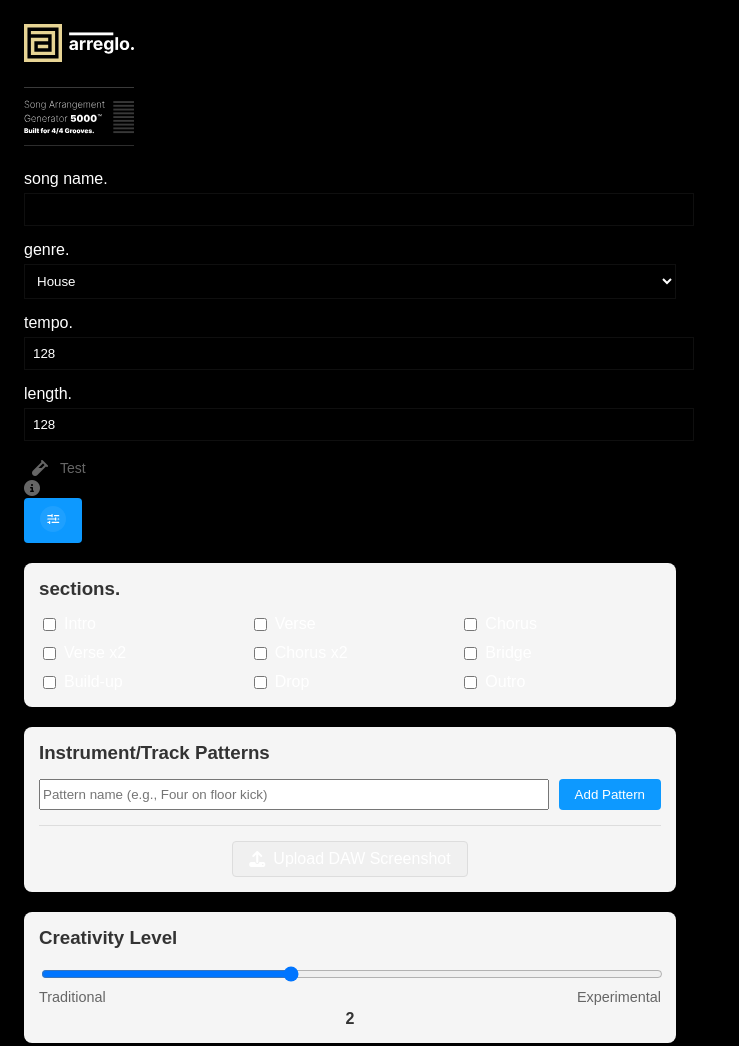
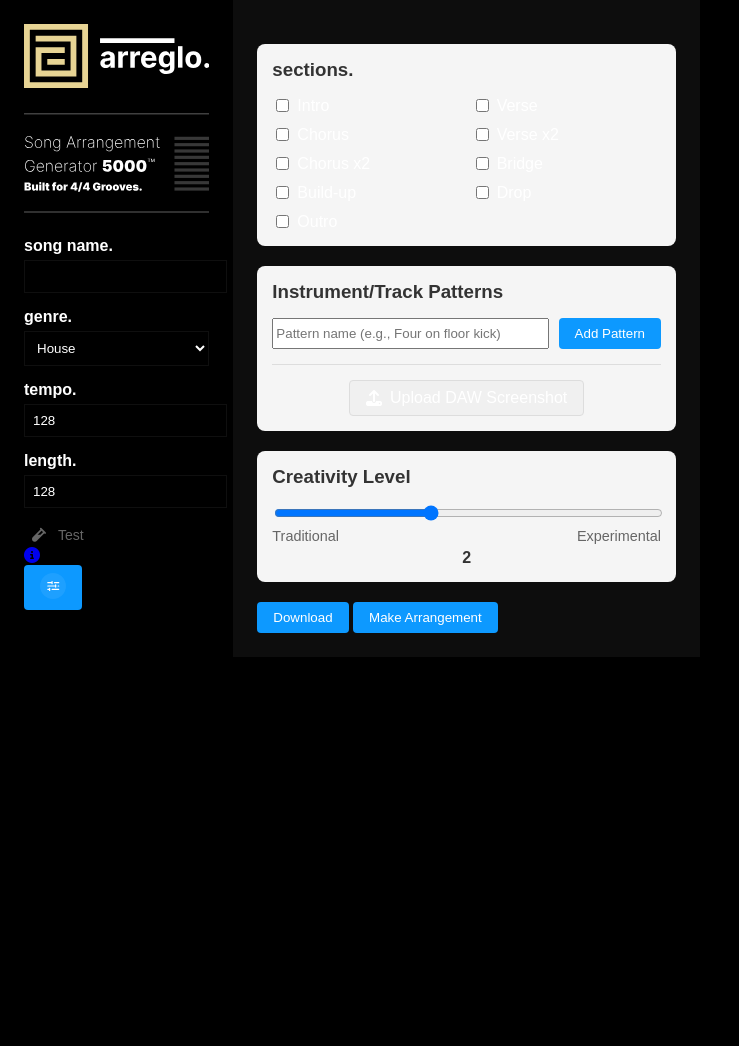
Before and after one commit to ztfo/arreglo, a website built with webpack: page src/ui/index.html in a window 1280 px wide. Shown: the top 1046 px of the page, without its empty margins (0-739 px from the left). After the commit the page ends 800 px from the top, so only its background shows below. Built offline with nearby package versions, Linux system fonts and the light colour scheme.

Commit message:
styling in progress, main dashboard there

```diff
--- a/src/ui/index.html
+++ b/src/ui/index.html
@@ -7,9 +7,9 @@
 <body>
     <div class="container" role="main" aria-live="polite">
         <form id="songForm">
-            <div class="left-panel">
+            <div class="panel left">
                 <div id="arregloLogo" class="logo">
-                    <svg width="117" height="41" viewBox="0 0 117 41" fill="none" xmlns="http://www.w3.org/2000/svg">
+                    <svg viewBox="0 0 117 41" fill="none" xmlns="http://www.w3.org/2000/svg">
                         <path d="M7.34889 11.0231L29.395 11.0231L29.395 29.3949H11.0232L11.0232 18.3718L25.7207 18.3718V14.6975L7.34889 14.6975L7.34888 33.0693L33.0694 33.0693L33.0694 7.34877L7.34889 7.34877V11.0231Z" fill="url(#paint0_radial_140_19263)"/>
                         <path d="M25.7207 22.0461L14.6976 22.0462V25.7206L25.7207 25.7206V22.0461Z" fill="url(#paint1_radial_140_19263)"/>
                         <path fill-rule="evenodd" clip-rule="evenodd" d="M0 40.4179L7.03759e-06 0L40.4179 7.03759e-06L40.4179 40.4179L0 40.4179ZM3.67436 3.67436L36.7436 3.67436L36.7436 36.7436L3.67436 36.7436L3.67436 3.67436Z" fill="url(#paint2_radial_140_19263)"/>
@@ -36,7 +36,7 @@
                         </svg>
                 </div>
                 <div id="arregloLabel" class="label">
-                    <svg width="117" height="63" viewBox="0 0 117 63" fill="none" xmlns="http://www.w3.org/2000/svg">
+                    <svg viewBox="0 0 117 63" fill="none" xmlns="http://www.w3.org/2000/svg">
                         <path d="M74.1009 37.198C73.4404 37.1956 72.8698 37.0429 72.3892 36.7399C71.9087 36.4368 71.5382 36.0001 71.2777 35.4295C71.0173 34.859 70.8883 34.1748 70.8907 33.377C70.893 32.5768 71.0232 31.8973 71.2813 31.3386C71.5417 30.7799 71.911 30.3549 72.3892 30.0637C72.8698 29.7726 73.4404 29.627 74.1009 29.627C74.7614 29.627 75.3319 29.7737 75.8125 30.0673C76.2931 30.3585 76.6636 30.7834 76.924 31.3422C77.1845 31.9009 77.3135 32.5791 77.3111 33.377C77.3111 34.1795 77.1809 34.8661 76.9205 35.4366C76.6601 36.0072 76.2896 36.444 75.809 36.747C75.3308 37.0476 74.7614 37.198 74.1009 37.198ZM74.1009 35.5929C74.4418 35.5929 74.7212 35.4153 74.939 35.0602C75.1591 34.7027 75.268 34.1416 75.2657 33.377C75.2657 32.8774 75.2159 32.469 75.1165 32.1518C75.0171 31.8346 74.8798 31.6002 74.7046 31.4487C74.5294 31.2948 74.3282 31.2179 74.1009 31.2179C73.76 31.2179 73.4818 31.3907 73.2664 31.7363C73.0509 32.082 72.9408 32.6288 72.9361 33.377C72.9337 33.8859 72.9823 34.305 73.0817 34.6341C73.1811 34.9608 73.3185 35.2022 73.4936 35.3585C73.6712 35.5147 73.8736 35.5929 74.1009 35.5929Z" fill="white"/>
                         <path d="M66.7962 37.198C66.1357 37.1956 65.5651 37.0429 65.0845 36.7399C64.604 36.4368 64.2335 36.0001 63.973 35.4295C63.7126 34.859 63.5836 34.1748 63.586 33.377C63.5883 32.5768 63.7185 31.8973 63.9766 31.3386C64.237 30.7799 64.6063 30.3549 65.0845 30.0637C65.5651 29.7726 66.1357 29.627 66.7962 29.627C67.4567 29.627 68.0273 29.7737 68.5078 30.0673C68.9884 30.3585 69.3589 30.7834 69.6194 31.3422C69.8798 31.9009 70.0088 32.5791 70.0064 33.377C70.0064 34.1795 69.8762 34.8661 69.6158 35.4366C69.3554 36.0072 68.9849 36.444 68.5043 36.747C68.0261 37.0476 67.4567 37.198 66.7962 37.198ZM66.7962 35.5929C67.1371 35.5929 67.4165 35.4153 67.6343 35.0602C67.8544 34.7027 67.9633 34.1416 67.961 33.377C67.961 32.8774 67.9113 32.469 67.8118 32.1518C67.7124 31.8346 67.5751 31.6002 67.3999 31.4487C67.2247 31.2948 67.0235 31.2179 66.7962 31.2179C66.4553 31.2179 66.1771 31.3907 65.9617 31.7363C65.7462 32.082 65.6362 32.6288 65.6314 33.377C65.6291 33.8859 65.6776 34.305 65.777 34.6341C65.8765 34.9608 66.0138 35.2022 66.189 35.3585C66.3665 35.5147 66.5689 35.5929 66.7962 35.5929Z" fill="white"/>
                         <path d="M59.4915 37.198C58.831 37.1956 58.2604 37.0429 57.7799 36.7399C57.2993 36.4368 56.9288 36.0001 56.6684 35.4295C56.4079 34.859 56.2789 34.1748 56.2813 33.377C56.2836 32.5768 56.4139 31.8973 56.6719 31.3386C56.9323 30.7799 57.3016 30.3549 57.7799 30.0637C58.2604 29.7726 58.831 29.627 59.4915 29.627C60.152 29.627 60.7226 29.7737 61.2032 30.0673C61.6837 30.3585 62.0542 30.7834 62.3147 31.3422C62.5751 31.9009 62.7041 32.5791 62.7017 33.377C62.7017 34.1795 62.5715 34.8661 62.3111 35.4366C62.0507 36.0072 61.6802 36.444 61.1996 36.747C60.7214 37.0476 60.152 37.198 59.4915 37.198ZM59.4915 35.5929C59.8324 35.5929 60.1118 35.4153 60.3296 35.0602C60.5497 34.7027 60.6586 34.1416 60.6563 33.377C60.6563 32.8774 60.6066 32.469 60.5071 32.1518C60.4077 31.8346 60.2704 31.6002 60.0952 31.4487C59.92 31.2948 59.7188 31.2179 59.4915 31.2179C59.1506 31.2179 58.8724 31.3907 58.657 31.7363C58.4416 32.082 58.3315 32.6288 58.3267 33.377C58.3244 33.8859 58.3729 34.305 58.4723 34.6341C58.5718 34.9608 58.7091 35.2022 58.8843 35.3585C59.0618 35.5147 59.2642 35.5929 59.4915 35.5929Z" fill="white"/>
@@ -151,7 +151,7 @@
                     </div>
                 </div>
             </div>
-            <div class="right-panel">
+            <div class="panel right">
                 <div class="grid-container">
                     <div class="grid-item-full">
                         <!-- Sections Selection -->
--- a/src/ui/styles/main.css
+++ b/src/ui/styles/main.css
@@ -5,11 +5,30 @@ body {
     color: #fff;
     width: 700px;
     height: 641px;
-    overflow: hidden;
 }
 .container {
+    font-family: sans-serif;
+}
+
+form#songForm {
+    display: grid;
+    grid-template-columns: 2fr 4fr;
+    grid-template-rows: 1fr;
+    grid-column-gap: 0px;
+    grid-row-gap: 0px;
+}
+
+form#songForm .panel {
     padding: 24px;
-    font-family: sans-serif;
+}
+
+form#songForm .panel.right {
+    grid-area: 1 / 2 / 2 / 3;
+    background-color: #0d0d0d;
+}
+
+form#songForm .panel.left {
+    grid-area: 1 / 1 / 2 / 2;
 }
 
 .form-group {
@@ -19,6 +38,7 @@ body {
 .form-group label {
     display: block;
     margin-bottom: 5px;
+    font-weight: bold;
 }
 
 .form-group input,
@@ -84,26 +104,6 @@ nav {
     align-items: center;
     padding: 12px 0;
     margin-bottom: 24px;
-}
-
-.nav-logo {
-    display: flex;
-    align-items: center;
-    gap: 8px;
-    font-size: 18px;
-    font-weight: 600;
-}
-
-.nav-right {
-    display: flex;
-    align-items: center;
-    gap: 16px;
-}
-
-.nav-item i {
-    font-size: 16px;
-    color: #666;
-    cursor: pointer;
 }
 
 button i {
@@ -277,5 +277,4 @@ input[type="range"] {
 .logo svg, .label svg {
     width: 100%;
     height: auto;
-    max-width: 110px;
 }
```
Also changed, not shown: images/ui-mocks/current-example.jpg (deleted).
